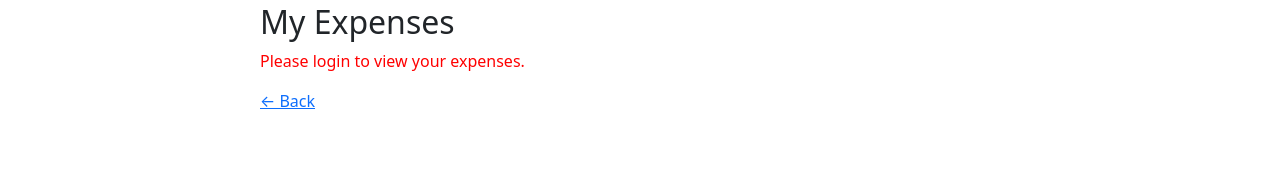
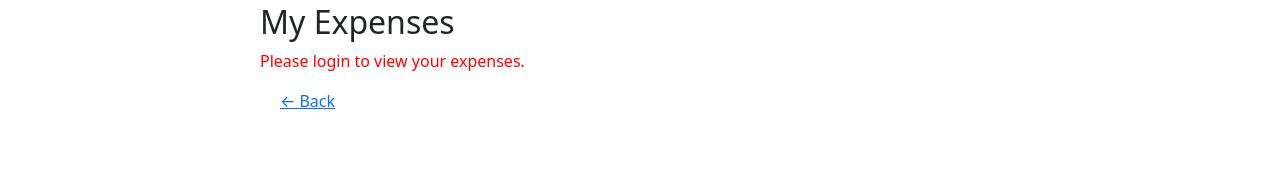
Before and after one commit to developerabhishekanand/ems, a Next.js app: page /expenses/myexpenses in a window 1280 px wide. Shown: the part 137-319 px from the top of the page. Built offline with nearby package versions, Linux system fonts and the light colour scheme.

Commit message:
developmet v1.22

```diff
--- a/app/expenses/myexpenses/page.jsx
+++ b/app/expenses/myexpenses/page.jsx
@@ -117,7 +117,7 @@ export default function MyExpensesPage() {
           <small>{e.date} | {e.category}</small>
         </div>
       ))}
-      <Link href="/">← Back</Link>
+      <Link  style={{ marginTop: 12, padding: 20}} href="/">← Back</Link>
     </div>
   );
 }
--- a/app/expenses/page.jsx
+++ b/app/expenses/page.jsx
@@ -1,4 +1,5 @@
 import { fetchExpenses } from "../utils/api";
+import Link from "next/link";
 
 export default async function ExpensesPage() {
   const expenses = await fetchExpenses();
@@ -33,6 +34,7 @@ export default async function ExpensesPage() {
             Total: ₹{total.toFixed(2)}
           </div>
         )}
+        <Link  style={{ marginTop: 12, padding: 20}} href="/">← Back</Link>
       </div>
     </div>
   );
--- a/app/report/page.jsx
+++ b/app/report/page.jsx
@@ -1,8 +1,10 @@
 import React from 'react'
+import Link from 'next/link';
+import { fetchExpenses } from '../utils/api.js';
 
 export default async function ReportPage() {
   // fetch all expenses (server-side)
-  const res = await fetch('http://localhost:5000/api/expenses/all', { cache: 'no-store' });
+  const res = await fetch();
   const data = await res.json();
   const expenses = Array.isArray(data) ? data : [];
 
```
Also changed, not shown: app/expenses/add/page.jsx (+0 -38 lines).
